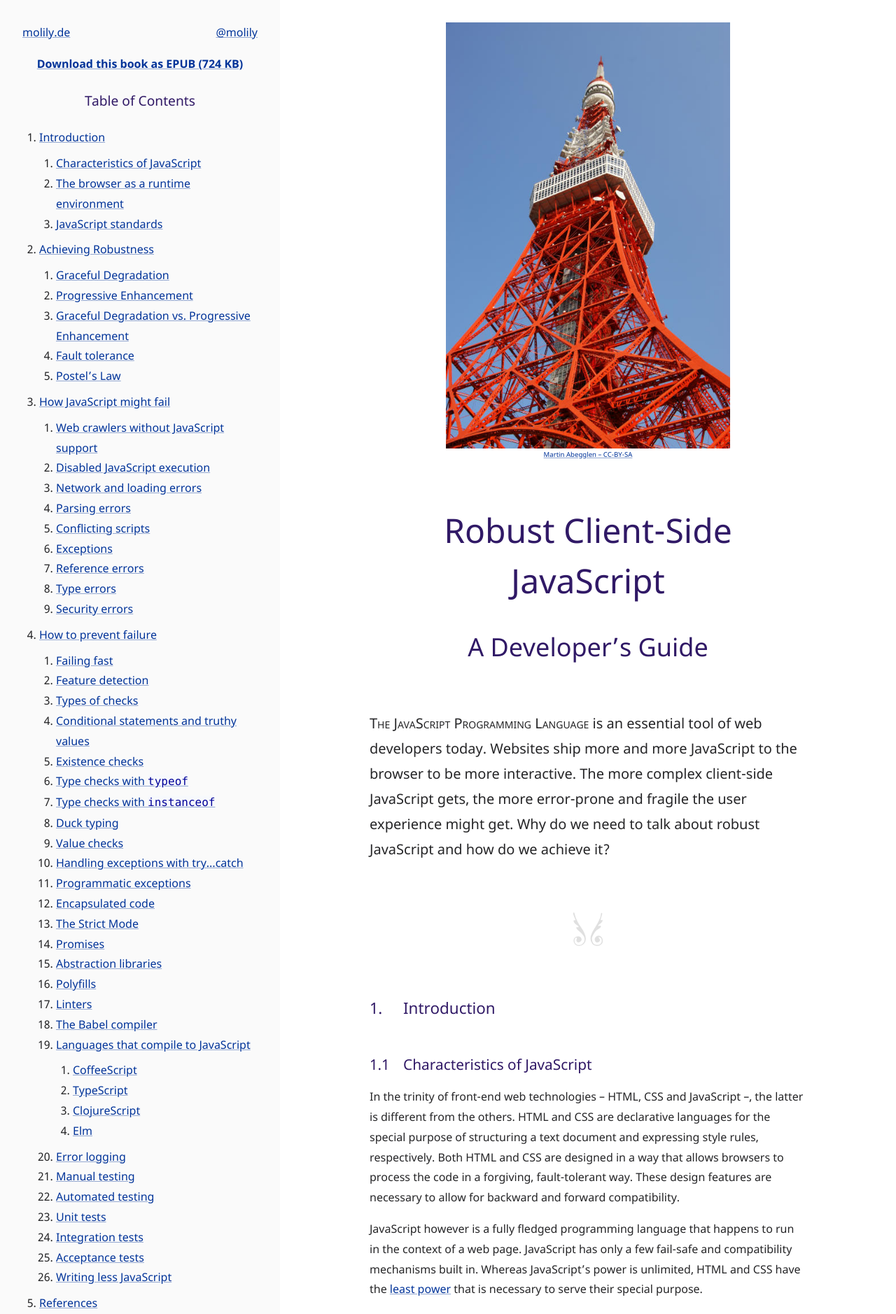
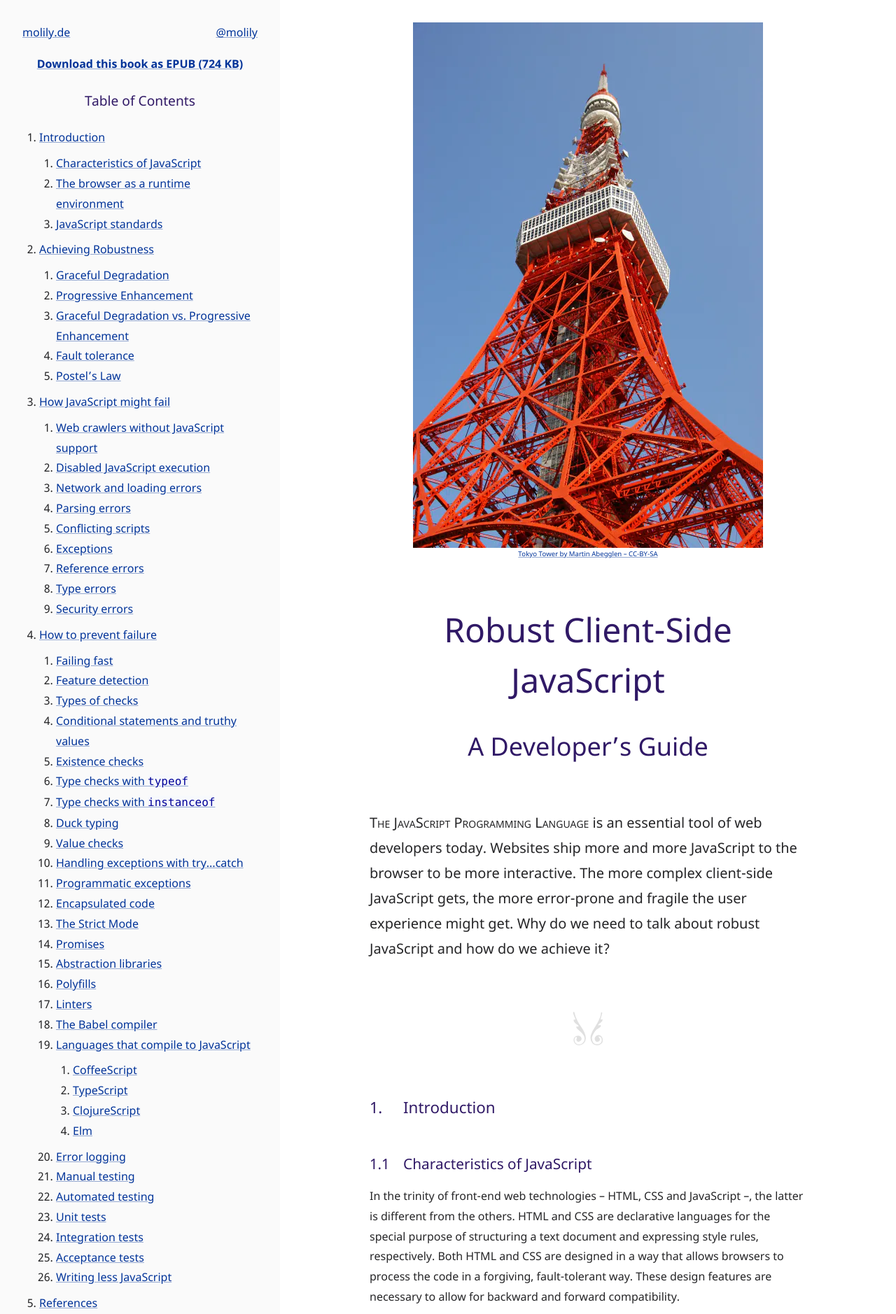
Before and after one commit to molily/molily.de, a Jekyll site: the page built from _posts/2017-12-21-robust-javascript.md, in a window 1280 px wide. Shown: the top 1878 px of the page at 70% size. Built offline with Jekyll 4.4.1, drawn with Linux system fonts in a browser that asks for light colours; some of the changed text lies outside the part shown.

Commit message:
Webp images

```diff
--- a/_posts/2017-12-21-robust-javascript.md
+++ b/_posts/2017-12-21-robust-javascript.md
@@ -208,8 +208,15 @@
 <main id="main" markdown="1">
 
 <p id="cover">
-  <img src="/img/robust-js-500-q75.jpg" srcset="/img/robust-js-500-q75.jpg, /img/robust-js-1000-q40.jpg 2x" alt="Photo of the Tokyo Tower, a 332 meter lattice tower in Tokyo, Japan." loading="lazy" id="cover-image">
-  <a href="#cover-credits" id="cover-credits-link" class="no-link-type" title="Cover credits">Martin Abegglen – CC-BY-SA</a>
+
+<picture>
+  <source type="image/webp" srcset="/img/robust-js-500-q80-sharp_yuv.webp, /img/robust-js-1000-q40-sharp-yuv.webp 2x" >
+  <source type="image/jpeg" srcset="/img/robust-js-500-q75.jpg, /img/robust-js-1000-q40.jpg 2x">
+  <img id="cover-image" src="/img/robust-js-500-q75.jpg" srcset="/img/robust-js-500-q75.jpg, /img/robust-js-1000-q40.jpg 2x" alt="Photo of the Tokyo Tower, a 332 meter lattice tower in Tokyo, Japan." loading="lazy">
+</picture>
+
+<a href="#cover-credits" id="cover-credits-link" class="no-link-type" title="Cover credits">Tokyo Tower by Martin Abegglen – CC-BY-SA</a>
+
 </p>
 
 <h1 id="main-heading">
--- a/css/book.scss
+++ b/css/book.scss
@@ -270,11 +270,11 @@
   max-width: 100%;
 
   @media (orientation: portrait) {
-    max-width: 65%;
+    max-width: 70vw;
   }
 
   @media (orientation: landscape) {
-    max-height: 45vh;
+    max-height: 48vh;
   }
 }
 
```
Also changed, not shown: other parts of _posts/2017-12-21-robust-javascript.md (+8 -8 lines), img/robust-js-1000-q40-sharp-yuv.webp (added), img/robust-js-500-q80-sharp_yuv.webp (added).
